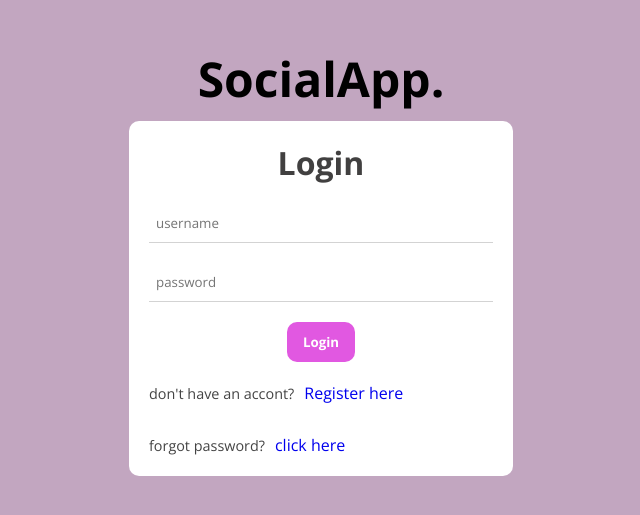
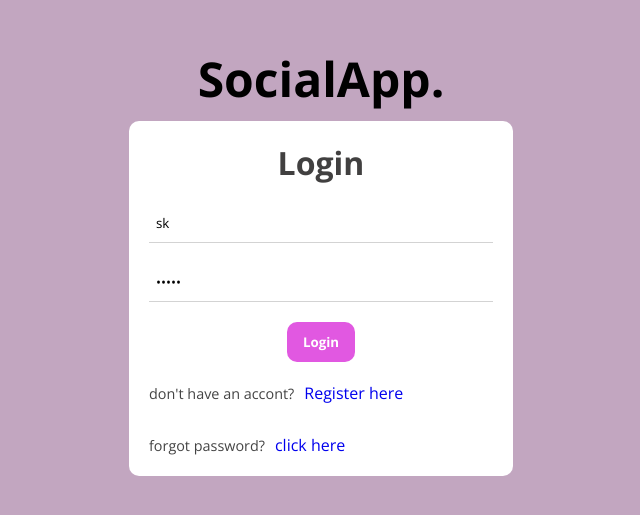
Before and after one commit to shashi675/socialapp, a React (Create React App) app in the folder client/: page /login in a window 1280 px wide. Shown: the part 139-654 px from the top of the page, without its empty margins (319-959 px from the left). Built offline with nearby package versions, Linux system fonts and the light colour scheme; no server answers.

Commit message:
sample user for login

```diff
--- a/client/src/pages/login/Login.js
+++ b/client/src/pages/login/Login.js
@@ -7,8 +7,8 @@ import { AuthContext } from '../../context/authContext';
 const Login = () => {
 
     const [inputs, setInputs] = useState({
-        userName: "",
-        password: ""
+        userName: "sk",
+        password: "12345"
     });
 
     const [error, setError] = useState(null);
@@ -38,8 +38,8 @@ const Login = () => {
         <div className='card'>
             <h1>Login</h1>
             <form>
-                <input type='text' placeholder='username' autoComplete='off' name='userName' onChange={handleChange} />
-                <input type='password' autoComplete='off' placeholder='password' name='password' onChange={handleChange} />
+                <input type='text' value={inputs.userName} placeholder='username' autoComplete='off' name='userName' onChange={handleChange} />
+                <input type='password' value={inputs.password} autoComplete='off' placeholder='password' name='password' onChange={handleChange} />
                 {error && error}
                 {!error && isLoading && "please wait"}
                 <button onClick={ handleLogin }>Login</button>
```
